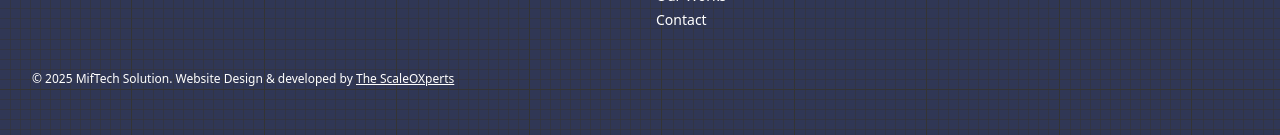
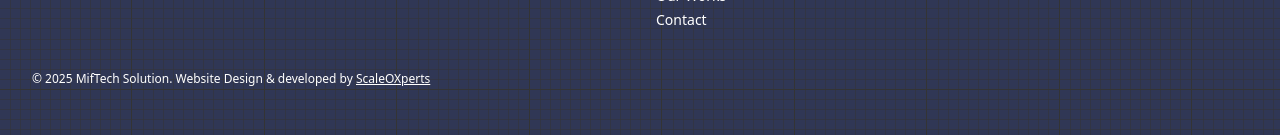
Before and after one commit to scaleoxperts/MiftechSolutions, a Next.js app: page / in a window 1280 px wide. Shown: the part 6659-6794 px from the top of the page. Built offline with nearby package versions, Linux system fonts and the light colour scheme; a web font is replaced by a local one.

Commit message:
update: footer

```diff
--- a/components/common/Footer.tsx
+++ b/components/common/Footer.tsx
@@ -45,7 +45,7 @@ export default function Footer() {
           </div>
         </div>
         <div>
-          <p className="text-xs">&copy; {new Date().getFullYear()} MifTech Solution. Website Design & developed by <a href="https://scaleoxperts.com/" target="_blank" rel="noopener noreferrer" className="underline hover:text-[var(--base-color)]">The ScaleOXperts</a></p>
+          <p className="text-xs">&copy; {new Date().getFullYear()} MifTech Solution. Website Design & developed by <a href="https://scaleoxperts.com/" target="_blank" rel="noopener noreferrer" className="underline hover:text-[var(--base-color)]">ScaleOXperts</a></p>
         </div>
       </div>
     </footer>
```
